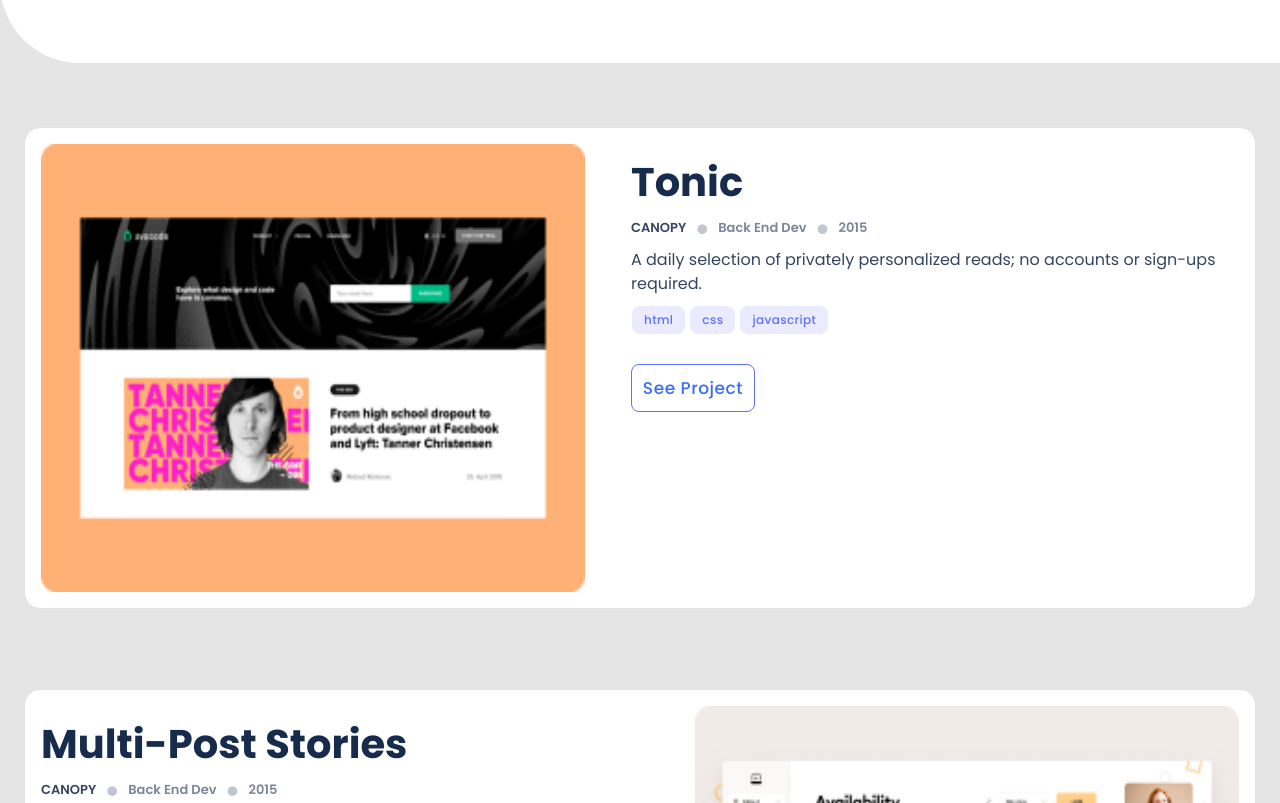
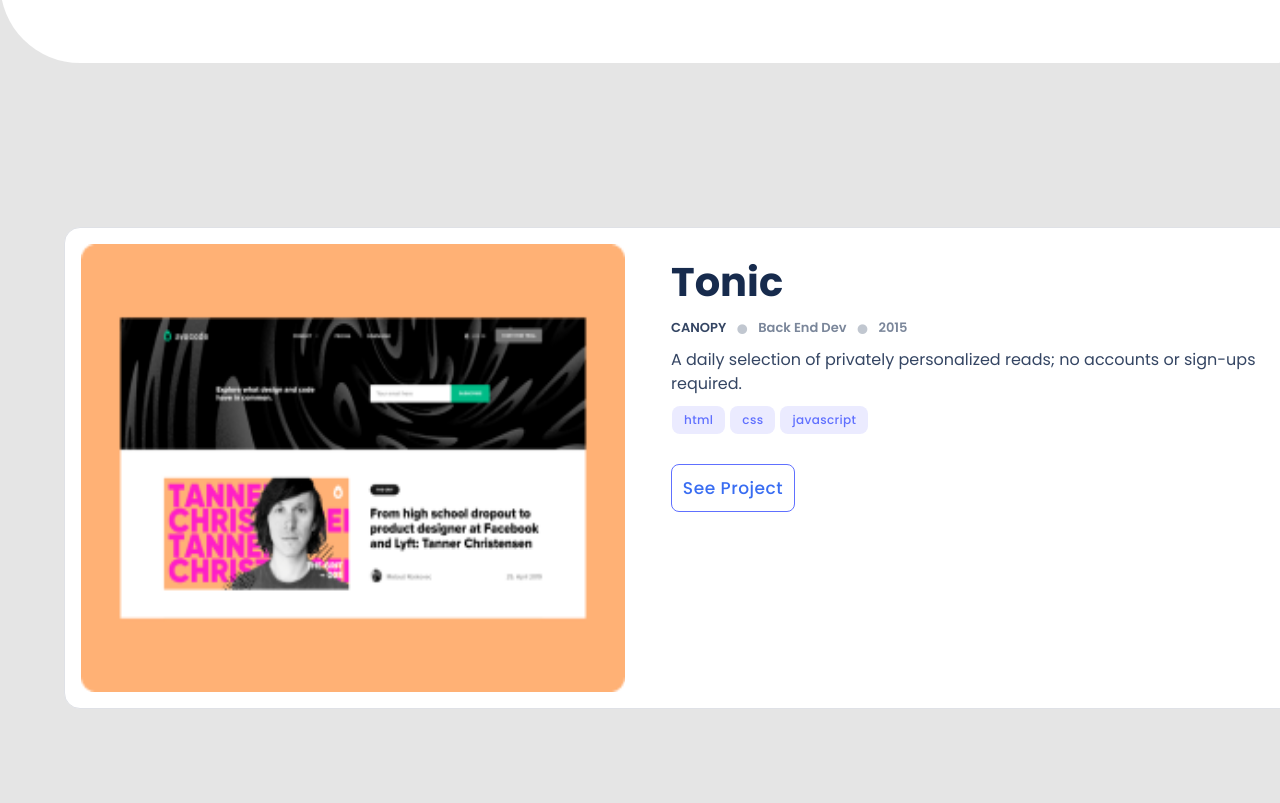
Before and after one commit to ebidien/portfolio-mobile-first, a plain HTML site: page index.html in a window 1280 px wide. Shown: the part 1045-1848 px from the top of the page. Drawn offline with Linux system fonts and the light colour scheme.

Commit message:
Made changes to layout to closely match Figma design

```diff
--- a/styles.css
+++ b/styles.css
@@ -626,7 +626,7 @@
   .card-works {
     flex-direction: row;
     gap: 46px;
-    margin: 40px 0;
+    margin: 140px 40px;
   }
 
   .snapshot {
```
